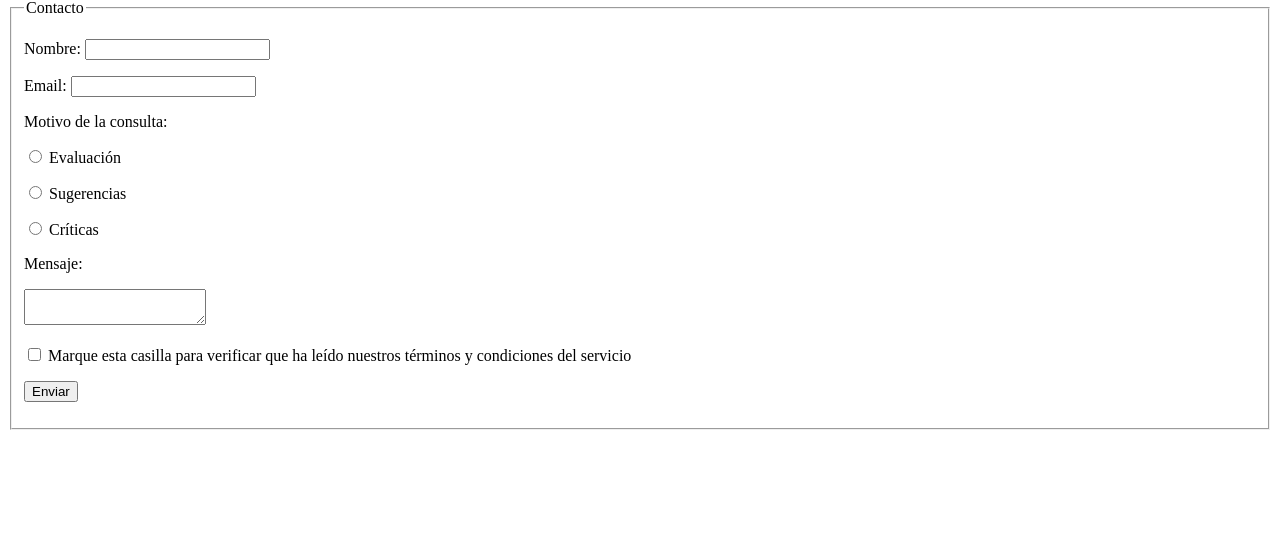
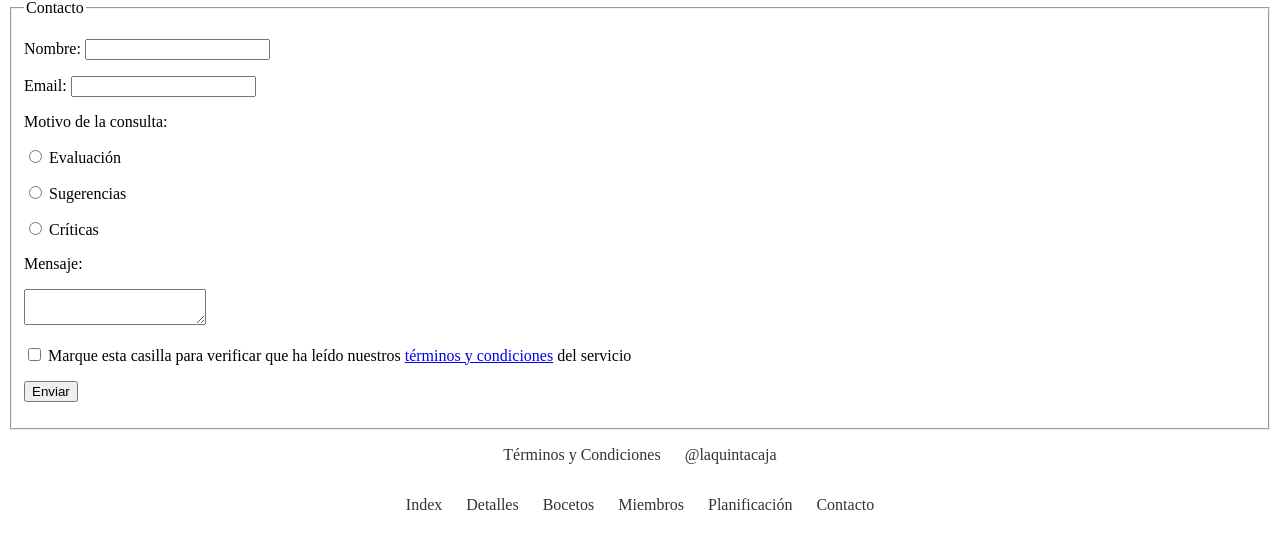
Before and after one commit to alexpareja/AplicacionesWeb, a PHP site: page /contacto.php in a window 1280 px wide. Shown: the part 219-768 px from the top of the page. Run offline with PHP 8.4, Linux system fonts and the light colour scheme.

Commit message:
Pie de página y cambios

```diff
--- a/bocetos.php
+++ b/bocetos.php
@@ -99,7 +99,9 @@
 		"Sobre Nosotros" se redirige a la página Sobre Nosotros. Si pulsas en el icono del carrito, se redirige a la página de Carrito en caso de que el
 		usuario	este registrado. En caso contrario, se redirige a la página de Inicio Sesion. Finalmente, si se pulsa el icono de usuario en caso de que
 		el usuario este registrado se le redirige a la página de Mi Usuario, sino se le redirigirá a la página de Inicio Sesión</p>
-
+	<?php
+	include("includes/comun/pie.php");
+	?>
 
 </body>
 </html>
--- a/contacto.php
+++ b/contacto.php
@@ -26,10 +26,13 @@
       <p><label for="message">Mensaje:</label></p>
       <p><textarea id="message" name="message" required></textarea></p>
       <p><input type="checkbox" id="terminos" name="terminos" required>
-      <label for="terminos" class="izq">Marque esta casilla para verificar que ha leído nuestros términos y condiciones del servicio</label></p>
+      <label for="terminos" class="izq">Marque esta casilla para verificar que ha leído nuestros <a href="terminosycondiciones.php">términos y condiciones</a> del servicio</label></p>
       <p><input type="submit" value="Enviar"></p>
     </fieldset>
     </form>
   </div>
+  <?php
+    include("includes/comun/pie.php");
+  ?>
 </body>
 </html>
--- a/css/contacto.css
+++ b/css/contacto.css
@@ -1,4 +1,3 @@
-<style>
 #contact-form {
   width: 500px;
   margin: 0 auto;
@@ -9,8 +8,8 @@
   display: inline-block;
   text-align: left;
   padding: 20px;
-    background-color: #f2f2f2;
   border-radius: 10px;
+  background-color: #fff;
 }
 
 label {
@@ -46,4 +45,3 @@
 label.izq {
 display: inline-block;
 }
-</style>
--- /dev/null
+++ b/css/pie.css
@@ -0,0 +1,19 @@
+#pie {
+  text-align: center; /* Centra los elementos de la lista horizontalmente */
+}
+
+.horizontalpie {
+  display: inline-block; /* Hace que los elementos de la lista estén en línea */
+  list-style: none; /* Quita el estilo de viñeta por defecto */
+  padding: 0; /* Quita el relleno por defecto de la lista */
+}
+
+.horizontalpie li {
+  display: inline-block; /* Hace que cada elemento de la lista esté en línea */
+}
+
+.horizontalpie li a {
+  text-decoration: none; /* Quita el subrayado del enlace */
+  padding: 10px; /* Agrega un relleno alrededor del enlace para separarlos */
+  color: #333; /* Cambia el color del texto del enlace */
+}
--- a/detalles.php
+++ b/detalles.php
@@ -22,5 +22,8 @@
        <li><span class = "negrita"> Registrado con suscripción premium: </span>además de todas las ventajas de los usuarios registrados también tienen exclusividad para ventas anticipadas, reciben productos continuamente.</li>
        <li><span class = "negrita"> Administrador: </span>pueden añadir, modificar y eliminar tantos productos como artículos del blog. Podrán consultar la lista de compras realizadas por los usuarios para así poder administrar el inventario.</li>
     </ul>
+  <?php
+  include("includes/comun/pie.php");
+  ?>
   </body>
 </html>
--- /dev/null
+++ b/includes/comun/pie.php
@@ -0,0 +1,23 @@
+<!DOCTYPE html>
+<html>
+<head>
+	<link rel="stylesheet" type="text/css" href="css/pie.css" />
+	<meta charset="utf-8">
+	<title>Pie</title>
+</head>
+
+<div id="pie">
+		<ul class='horizontalpie'>
+			<li><a href="terminosycondiciones.php">Términos y Condiciones</a></li>
+			<li><a href="https://www.instagram.com/laquintacaja/">@laquintacaja</a></li>
+		</ul>
+		<br>
+		<ul class='horizontalpie'>
+			<li><a href="index.php">Index</a></li>
+				<li><a href="detalles.php">Detalles</a></li>
+				<li><a href="bocetos.php">Bocetos</a></li>
+				<li><a href="miembros.php">Miembros</a></li>
+				<li><a href="planificacion.php">Planificación</a></li>
+				<li><a href="contacto.php">Contacto</a></li>
+		</ul>
+</div>
--- a/index.php
+++ b/index.php
@@ -14,5 +14,8 @@
     </div>
     <h1>La Quinta Caja</h1>
     <p>Hoy en día la contaminación provocada por el fast fashion está en aumento, naciendo así La Quinta Caja, una empresa sostenible. La Quinta Caja es un e-Commerce dedicado a la venta de cajas sorpresa (especialmente de ropa de segunda mano). Las cajas se pueden comprar individualmente o mediante suscripciones mensuales. Cada producto se puede comprar en diferentes tallas y tamaños. Los usuarios registrados que compren podrán expresar su opinión en las reviews. Otro servicio que se ofrece dentro de la página es un blog en el que los administradores pueden escribir noticias y consejos relacionados con la empresa, pudiendo los usuarios comentar. En la página principal se podrán encontrar los artículos de temporada. La tienda se podrá mostrar mediante categorías (cajas de ropa, cajas de temporadas, cajas especiales…) y se podrán aplicar filtros. Los productos serán añadidos y modificados por los administradores y estos podrán ver las compras realizadas.</p>
+  <?php
+  include("includes/comun/pie.php");
+  ?>
   </body>
 </html>
--- a/login.php
+++ b/login.php
@@ -8,7 +8,6 @@
 <body>
 
 <div id="contenedor">
-
 	<?php
 	include("includes/comun/cabecera.php");
 	?>
@@ -19,10 +18,13 @@
 				<p><label>Email:</label> <input type="text" name="email" /></p>
 				<p><label>Contraseña:</label> <input type="password" name="password" /></p>
 				<button type="submit">Entrar</button>
-				<p>No tengo cuenta <a href="registro.php">Regístrate aquí</a></p>
+				<p>No tengo cuenta. <a href="registro.php">Regístrate aquí</a></p>
 			</fieldset>
 		</form>
 	</div>
+	<?php
+	include("includes/comun/pie.php");
+	?>
 </div>
 </body>
 </html>
--- a/miembros.php
+++ b/miembros.php
@@ -88,5 +88,8 @@
     <span class = "negrita"> Descripción: </span>
     En mi tiempo libre me gusta viajar y descubrir sitios nuevos, así como ver fútbol. Me encanta escuchar música y tengo bastante interés en la informática y los ordenadores. Me apasiona aprender cosas nuevas, sobre todo del espacio exterior.
   </p>
+  <?php
+  include("includes/comun/pie.php");
+  ?>
   </body>
 </html>
--- a/planificacion.php
+++ b/planificacion.php
@@ -50,5 +50,8 @@
 				<td> 5 de marzo de 2023 </td>
 			</tr>
 		</table>
+		<?php
+		include("includes/comun/pie.php");
+		?>
 	</body>
 </html>
--- a/registro.php
+++ b/registro.php
@@ -39,7 +39,7 @@
         </div>
         <div>
             <p><input type="checkbox" id="terms" name="terms" required>
-            <label for="terms">Acepto los términos y condiciones</label></p>
+            <label for="terms">Acepto los <a href="terminosycondiciones.php">términos y condiciones</a></label></p>
         </div>
         <div>
             <button type="submit">Registrarse</button>
@@ -47,6 +47,9 @@
     </fieldset>
     </form>
     </div>
+    <?php
+    include("includes/comun/pie.php");
+    ?>
 </div>
 </body>
 </html>
```
Also changed, not shown: 3 other files. Lines whose indentation alone changed are shown as unchanged.
